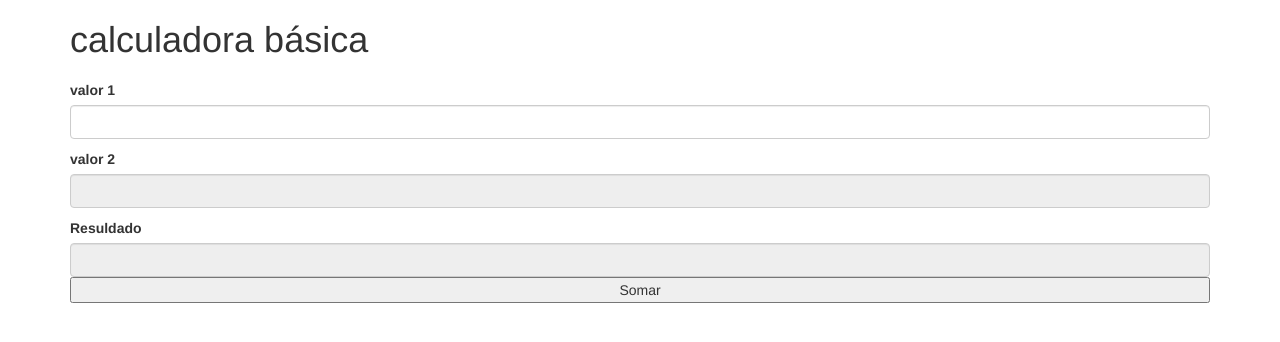
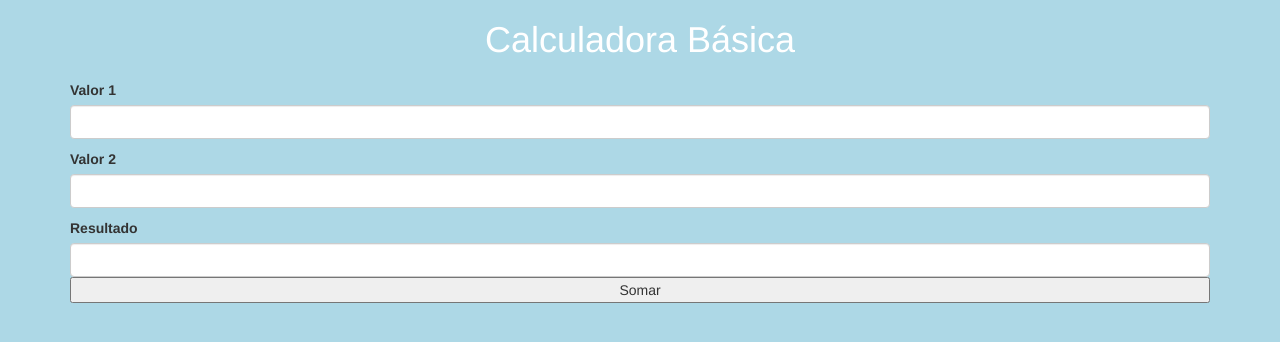
Before and after one commit to Lidi1999/calculadora, a website: page www/index.html in a window 1280 px wide. Both pictures are taken after a click on the button "Somar". Drawn offline with Linux system fonts and the light colour scheme.

Commit message:
Alteração do Index , Css e implementação de programação no botão somar

```diff
--- /dev/null
+++ b/www/components/calcular.js
@@ -0,0 +1,8 @@
+$(document). on ("click", "#somar", function(){
+        var valor1 = parseInt($("#valor1").val());
+        var valor2 = parseInt($("#valor2").val());
+
+        var result = valor1 + valor2;
+
+        $("#valor3").val(result);
+    });
--- a/www/css/style.css
+++ b/www/css/style.css
@@ -2,3 +2,20 @@
 botton,label{
   margin-top: 10px
 }
+body {
+    background-color: lightblue;
+}
+h1 {
+    color: white;
+    text-align: center;
+}
+
+p {
+    font: Arial;
+    Size: 30px;
+}
+
+p {
+    text-align: center;
+    color: red;
+}
--- a/www/index.html
+++ b/www/index.html
@@ -7,7 +7,9 @@
     <!-- Codígo JavaScript -->
     <script src="components/loader.js"></script>
      <script src="components/jquery-3.3.1.min.js"></script>
+     <script src="components/calcular.js"></script>
     <script>
+
 
     </script>
     <!--Codígo Css -->
@@ -22,26 +24,26 @@
         <div class="row">
           <div class="col-xs-12">
             <div class="jumbotrom">
-            <h1>calculadora básica</h1>
+            <h1>Calculadora Básica</h1>
            </div>
         </div>
       </div>
       <div class="row">
         <div class="col-xs-12">
-          <label for="">valor 1</label>
-          <input type="number" id="valor 1" class="form-control">
+          <label for="">Valor 1</label>
+          <input type="number" id="valor1" class="form-control">
         </div>
        </div>
        <div class="row">
           <div class= "col-xs-12">
-            <label for="">valor 2 </label>
-            <input type="number" id="valor2" class="form-control" readonly>
+            <label for="">Valor 2</label>
+            <input type="number" id="valor2" class="form-control">
           <div>
         </div>
         <div class="row">
           <div class= "col-xs-12">
-            <label for="result">Resuldado</label>
-            <input type="number" id="valor3" class="form-control" readonly>
+            <label for="result">Resultado</label>
+            <input type="number" id="valor3" class="form-control">
           <div>
         </div>
         <div class="row">
```
Also changed, not shown: config.xml (+12 -16 lines), 6 other files.
